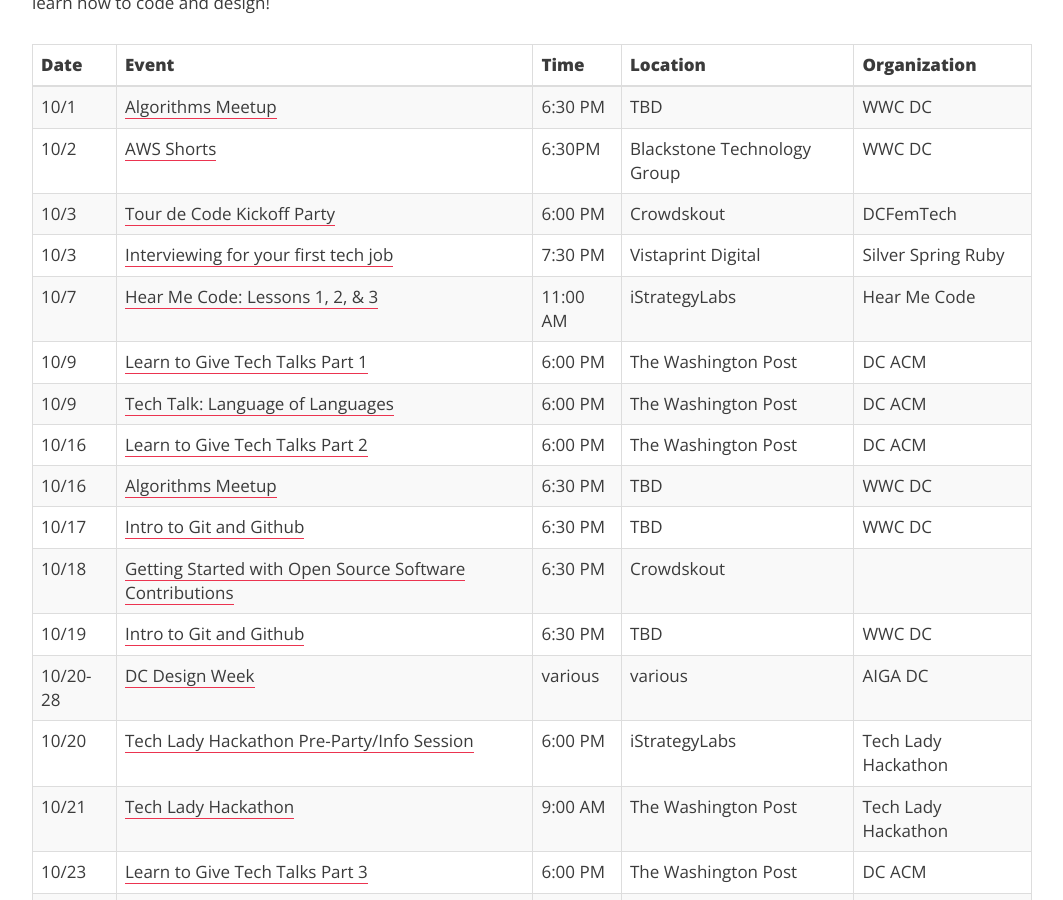
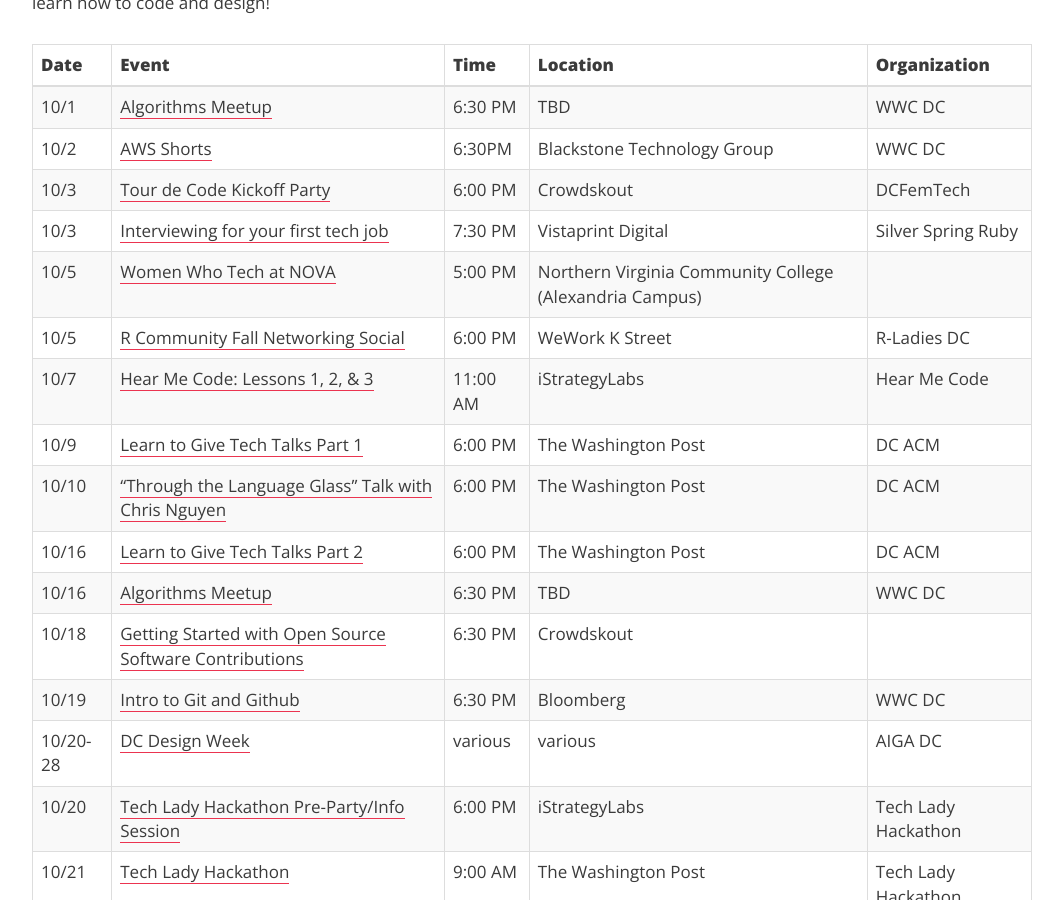
Before and after one commit to dcfemtech/dcfemtech.github.io, a Jekyll site: the page built from _events/tourdecode-2017.markdown, in a window 1280 px wide and 900 px high, scrolled down 664 px. Shown: the whole window, without its empty margins (108-1171 px from the left). Built offline with Jekyll 4.4.1, drawn with Linux system fonts in a browser that asks for light colours.

Commit message:
Update tdc calendar

```diff
--- a/_events/tourdecode-2017.markdown
+++ b/_events/tourdecode-2017.markdown
@@ -25,14 +25,15 @@
 | 10/2 | [AWS Shorts](https://www.meetup.com/Women-Who-Code-DC/events/243174051/) | 6:30PM | Blackstone Technology Group | WWC DC |
 | 10/3 | [Tour de Code Kickoff Party](https://tourdecodekickoff2017.splashthat.com/) | 6:00 PM | Crowdskout | DCFemTech |
 | 10/3 | [Interviewing for your first tech job](https://www.meetup.com/United-Silver-Spring-Ruby/events/240639085/) | 7:30 PM | Vistaprint Digital | Silver Spring Ruby |
+| 10/5 | [Women Who Tech at NOVA]() | 5:00 PM | Northern Virginia Community College (Alexandria Campus) |
+| 10/5 | [R Community Fall Networking Social](https://www.meetup.com/rladies-dc/events/243340108/) | 6:00 PM | WeWork K Street | R-Ladies DC
 | 10/7 | [Hear Me Code: Lessons 1, 2, & 3](https://hearmecode.com/) | 11:00 AM | iStrategyLabs | Hear Me Code |
 | 10/9 | [Learn to Give Tech Talks Part 1](https://www.meetup.com/ACM-DC/events/242933808/) | 6:00 PM | The Washington Post | DC ACM |
-| 10/9 | [Tech Talk: Language of Languages]() | 6:00 PM | The Washington Post | DC ACM |
+| 10/10 | ["Throu­gh the Language Glass"­ Talk with Chris Nguyen](https://www.meetup.com/ACM-DC/events/242954315/) | 6:00 PM | The Washington Post | DC ACM |
 | 10/16 | [Learn to Give Tech Talks Part 2](https://www.meetup.com/ACM-DC/events/242954241/) | 6:00 PM | The Washington Post | DC ACM |
 | 10/16 | [Algorithms Meetup]() | 6:30 PM | TBD | WWC DC |
-| 10/17 | [Intro to Git and Github]() | 6:30 PM | TBD | WWC DC |
 | 10/18 | [Getting Started with Open Source Software Contributions](http://go.crowdskout.com/dcfemtech-tour-de-code-session-getting-started-with-open-source-software-contributions) | 6:30 PM | Crowdskout |
-| 10/19 | [Intro to Git and Github]() | 6:30 PM | TBD | WWC DC |
+| 10/19 | [Intro to Git and Github]() | 6:30 PM | Bloomberg | WWC DC |
 | 10/20-28 | [DC Design Week](http://www.dcdesignweek.org/) | various | various | AIGA DC
 | 10/20 | [Tech Lady Hackathon Pre-Party/Info Session](http://techladyhackathon.org/) | 6:00 PM | iStrategyLabs | Tech Lady Hackathon
 | 10/21 | [Tech Lady Hackathon](http://techladyhackathon.org/) | 9:00 AM | The Washington Post | Tech Lady Hackathon
```
